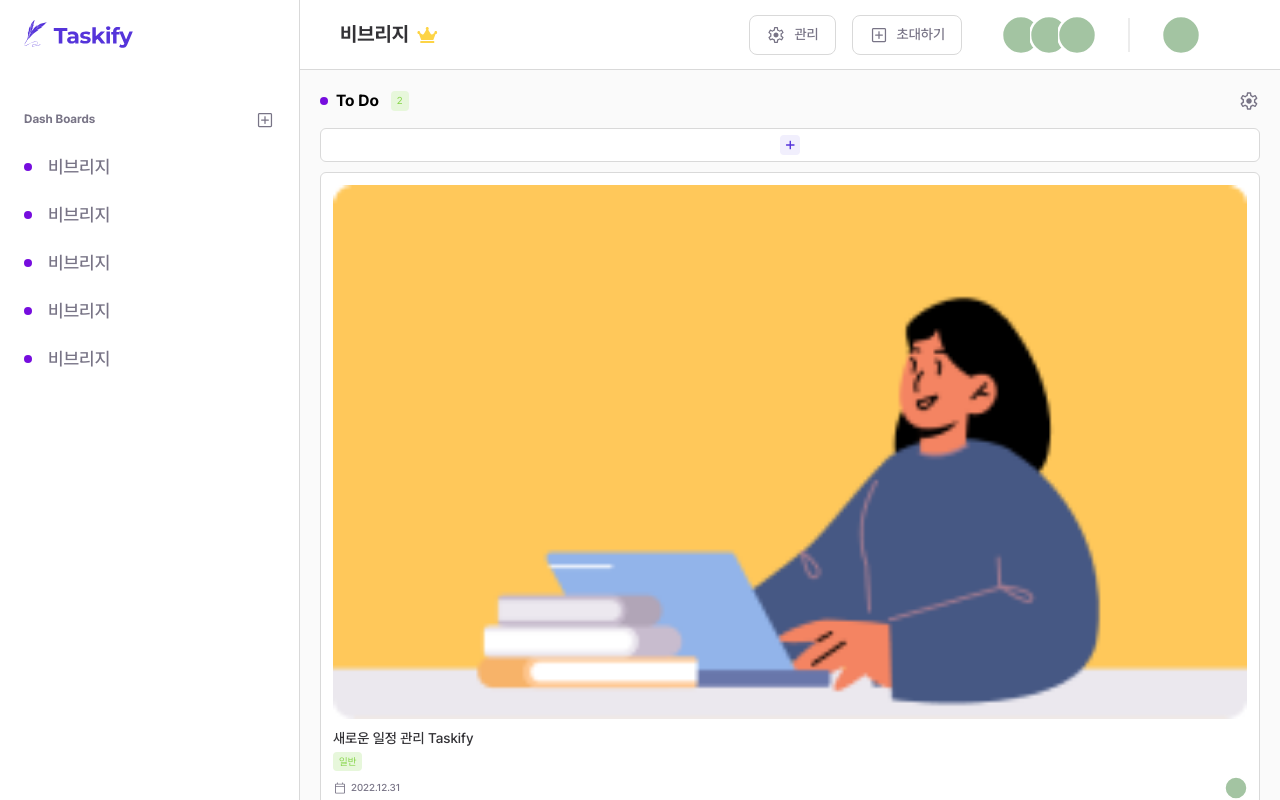
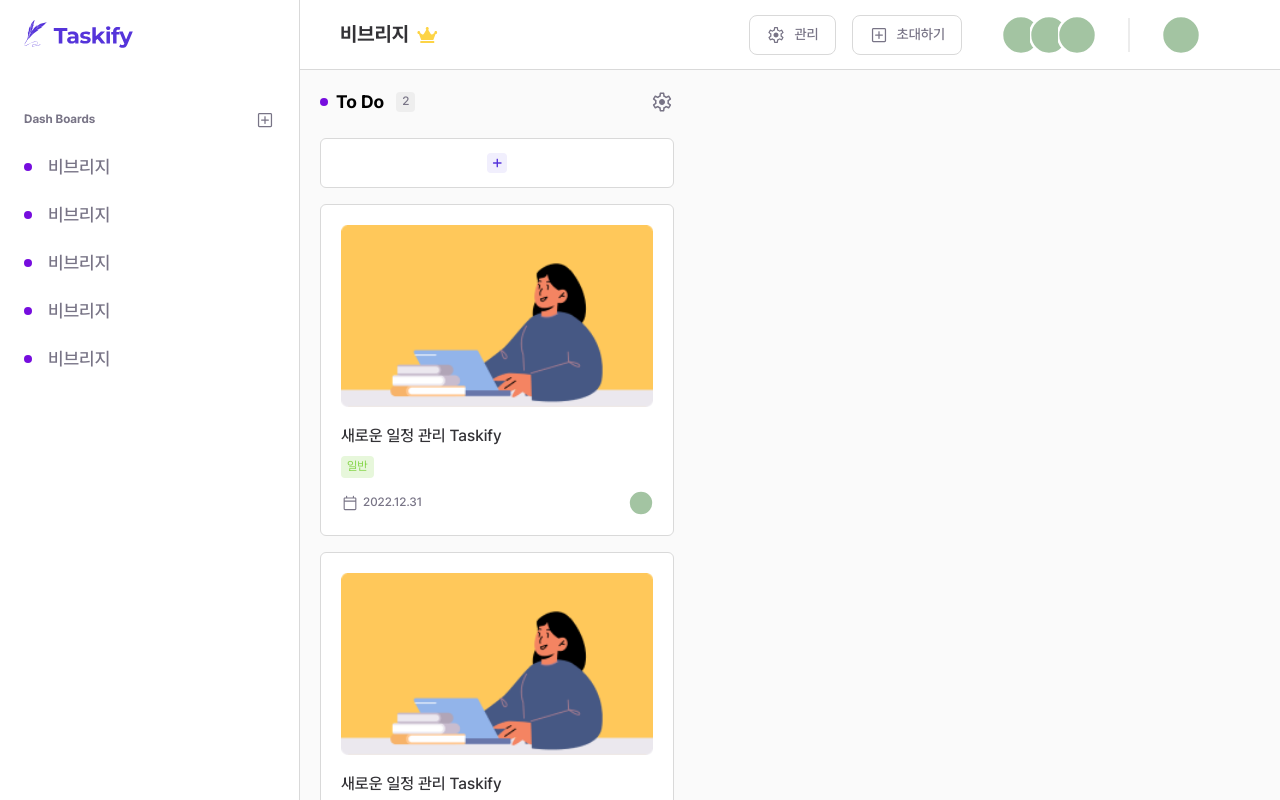
Before and after one commit to jisunipark/taskify, a React (Vite) app: page /dashboard in a window 1280 px wide. Shown: the top 800 px of the page. Built offline with nearby package versions, Linux system fonts and the light colour scheme.

Commit message:
Design: Implement responsive user interface of board section:

```diff
--- a/src/components/common/badge/Badge.module.scss
+++ b/src/components/common/badge/Badge.module.scss
@@ -2,13 +2,29 @@
 
 .badge {
   display: flex;
-  padding: 0.4rem 0.6rem;
   justify-content: center;
   align-items: center;
+  flex-shrink: 0;
   width: fit-content;
   border-radius: 0.4rem;
-  background: #e7f7db;
+  text-align: center;
+}
+
+.tag {
+  padding: 0.4rem 0.6rem;
+  background-color: #e7f7db;
   color: #86d549;
-  text-align: center;
   font-size: 1rem;
+
+  @include tablet {
+    font-size: 1.2rem;
+  }
 }
+
+.count {
+  padding: 0.3rem 0.6rem;
+  background-color: $color-gray-20;
+  color: $color-gray-50;
+  font-size: 1.2rem;
+  font-weight: 500;
+}
--- a/src/components/common/badge/Badge.tsx
+++ b/src/components/common/badge/Badge.tsx
@@ -4,9 +4,10 @@ import styles from './Badge.module.scss';
 const cx = classNames.bind(styles);
 
 interface BadgeProps {
+  type: 'tag' | 'count';
   children: string;
 }
 
-export default function Badge({ children }: BadgeProps) {
-  return <span className={cx('badge')}>{children}</span>;
+export default function Badge({ children, type }: BadgeProps) {
+  return <span className={cx('badge', type)}>{children}</span>;
 }
--- a/src/components/dashboard/board-section/BoardSection.module.scss
+++ b/src/components/dashboard/board-section/BoardSection.module.scss
@@ -4,6 +4,14 @@
   display: flex;
   flex-direction: column;
   gap: 1.6rem;
+
+  @include tablet {
+    gap: 2.4rem;
+  }
+
+  @include desktop {
+    max-width: 35.4rem;
+  }
 }
 
 .section-header {
@@ -15,6 +23,11 @@
 .section-header > svg {
   width: 2.2rem;
   height: 2.2rem;
+
+  @include tablet {
+    width: 2.4rem;
+    height: 2.4rem;
+  }
 }
 
 .section-info {
@@ -26,6 +39,10 @@
     color: $color-black-40;
     font-weight: 700;
     margin-right: 0.4rem;
+
+    @include tablet {
+      font-size: 1.8rem;
+    }
   }
 }
 
@@ -33,4 +50,8 @@
   display: flex;
   flex-direction: column;
   gap: 1rem;
+
+  @include tablet {
+    gap: 1.6rem;
+  }
 }
--- a/src/components/dashboard/board-section/BoardSection.tsx
+++ b/src/components/dashboard/board-section/BoardSection.tsx
@@ -15,7 +15,7 @@ export default function BoardSection() {
         <div className={cx('section-info')}>
           <EllipseIcon width={8} height={8} />
           <span className={cx('section-title')}>To Do</span>
-          <Badge>2</Badge> {/* TODO 크기 수정 필요 */}
+          <Badge type="count">2</Badge>
         </div>
         <SettingIcon />
       </div>
--- a/src/components/dashboard/task-item/TaskItem.module.scss
+++ b/src/components/dashboard/task-item/TaskItem.module.scss
@@ -10,6 +10,23 @@
   border-radius: 0.6rem;
   border: 1px solid $color-gray-30;
   background: $color-white;
+
+  @include tablet {
+    flex-direction: row;
+    padding: 2rem;
+    gap: 2rem;
+
+    img {
+      width: 9rem;
+    }
+  }
+
+  @include desktop {
+    flex-direction: column;
+    img {
+      width: 100%;
+    }
+  }
 }
 
 .add-button {
@@ -29,22 +46,57 @@
   display: flex;
   flex-direction: column;
   gap: 0.6rem;
+
+  @include tablet {
+    gap: 1rem;
+    width: 100%;
+    justify-content: space-between;
+  }
 }
 
 .title {
+  grid-column: 1 / span 2;
   color: $color-black-20;
   font-size: 1.4rem;
   font-weight: 500;
+
+  @include tablet {
+    font-size: 1.6rem;
+  }
+}
+
+.details {
+  display: flex;
+  flex-direction: column;
+  gap: 0.6rem;
+
+  @include tablet {
+    flex-direction: row;
+    gap: 1.6rem;
+  }
+
+  @include desktop {
+    flex-direction: column;
+    gap: 1.3rem;
+  }
 }
 
 .detail {
   display: flex;
   justify-content: space-between;
   align-items: center;
+  width: 100%;
 
   svg {
     width: 2.2rem;
     height: 2.2rem;
+  }
+
+  @include tablet {
+    svg {
+      width: 2.4rem;
+      height: 2.4rem;
+    }
   }
 }
 
@@ -60,4 +112,12 @@
     width: 1.4rem;
     height: 1.4rem;
   }
+
+  @include tablet {
+    font-size: 1.2rem;
+    svg {
+      width: 1.8rem;
+      height: 1.8rem;
+    }
+  }
 }
--- a/src/components/dashboard/task-item/TaskItem.tsx
+++ b/src/components/dashboard/task-item/TaskItem.tsx
@@ -13,13 +13,15 @@ export default function TaskItem() {
       <img src={MockImg} alt="이미지" className={cx('img')} />
       <div className={cx('info')}>
         <span className={cx('title')}>새로운 일정 관리 Taskify</span>
-        <Badge>일반</Badge>
-        <div className={cx('detail')}>
-          <div className={cx('date')}>
-            <CalendarIcon />
-            <span>2022.12.31</span>
+        <div className={cx('details')}>
+          <Badge type="tag">일반</Badge>
+          <div className={cx('detail')}>
+            <div className={cx('date')}>
+              <CalendarIcon />
+              <span>2022.12.31</span>
+            </div>
+            <ProfileItem />
           </div>
-          <ProfileItem />
         </div>
       </div>
     </div>
```
